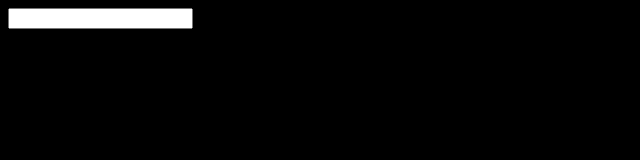
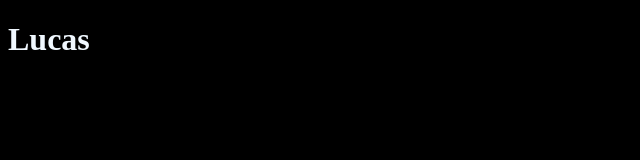
Before and after one commit to lucasAzS/Understanding-TypeScript, a website with bundled scripts: page index.html in a window 1280 px wide. Shown: the whole page, without its empty margins (0-640 px from the left). Built offline with nearby package versions, Linux system fonts and the light colour scheme.

Commit message:
useful decorator

```diff
--- a/index.html
+++ b/index.html
@@ -9,6 +9,6 @@
     <script src="dist/app.js" defer></script>
   </head>
   <body>
-    <input type="text" id="user-input" />
+    <div id="app"></div>
   </body>
 </html>
--- a/package.json
+++ b/package.json
@@ -18,7 +18,6 @@
   },
   "homepage": "https://github.com/lucasAzS/Understanding-TypeScript#readme",
   "devDependencies": {
-    "lite-server": "^2.6.1",
-    "typescript": "^4.2.4"
+    "lite-server": "^2.6.1"
   }
 }
--- /dev/null
+++ b/src/app.ts
@@ -0,0 +1,26 @@
+function Logger(logString: string) {
+  return function (constructor: Function) {
+    console.log(logString);
+    console.log(constructor);
+  };
+}
+
+function withTemplate(template: string, hookId: string) {
+  return function (constructor: any) {
+    const hookEl = document.getElementById(hookId);
+    const p = new constructor();
+    if (hookEl) {
+      hookEl.innerHTML = template;
+      hookEl.querySelector('h1')!.textContent = p.name;
+    }
+  };
+}
+
+// @Logger('LOGGIN PERSON')
+@withTemplate('<h1> Person Obj</h1>', 'app')
+class Person {
+  name = 'Lucas';
+  constructor() {
+    console.log('Creating Person Object...');
+  }
+}
--- a/style.css
+++ b/style.css
@@ -1,3 +1,4 @@
 body {
   background-color: black;
+  color: aliceblue;
 }
--- a/tsconfig.json
+++ b/tsconfig.json
@@ -61,7 +61,7 @@
     // "inlineSources": true,                       /* Emit the source alongside the sourcemaps within a single file; requires '--inlineSourceMap' or '--sourceMap' to be set. */
 
     /* Experimental Options */
-    // "experimentalDecorators": true,              /* Enables experimental support for ES7 decorators. */
+    "experimentalDecorators": true /* Enables experimental support for ES7 decorators. */,
     // "emitDecoratorMetadata": true,               /* Enables experimental support for emitting type metadata for decorators. */
 
     /* Advanced Options */
```
Also changed, not shown: 1 other file.
